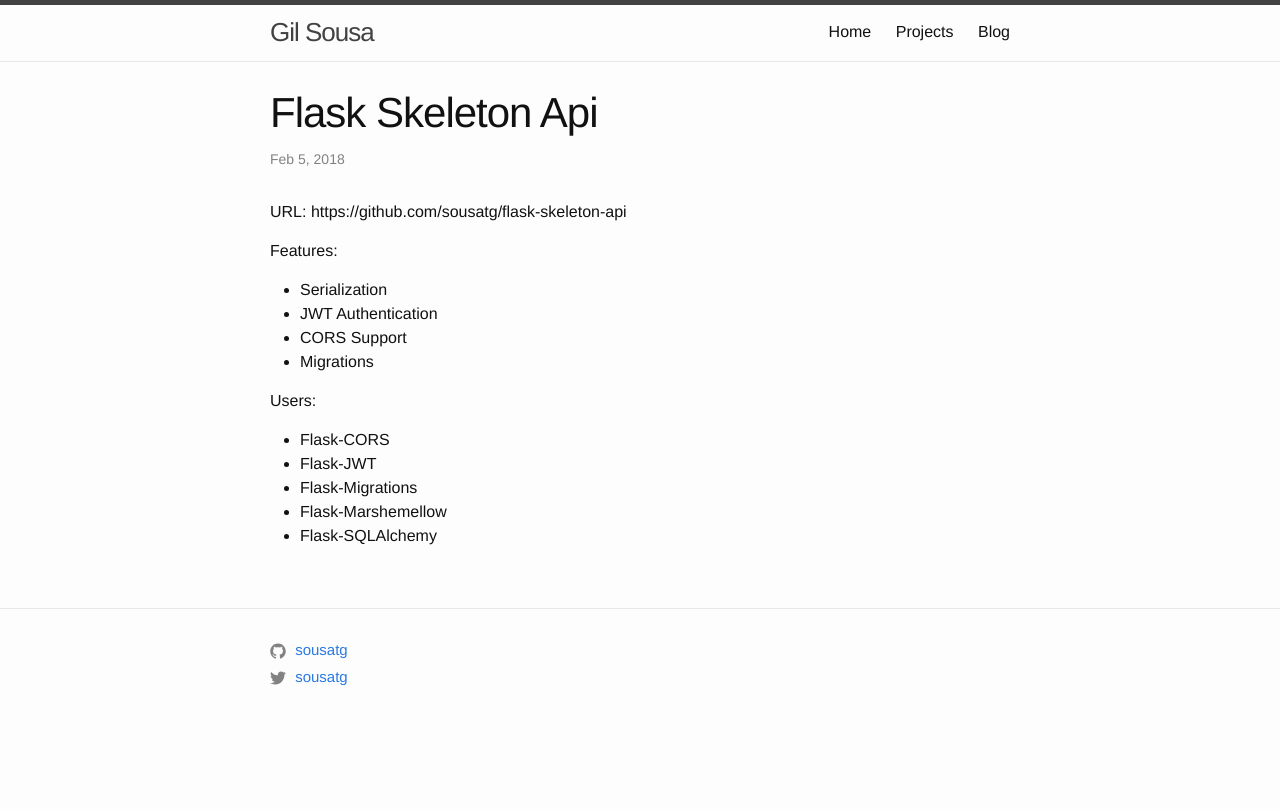
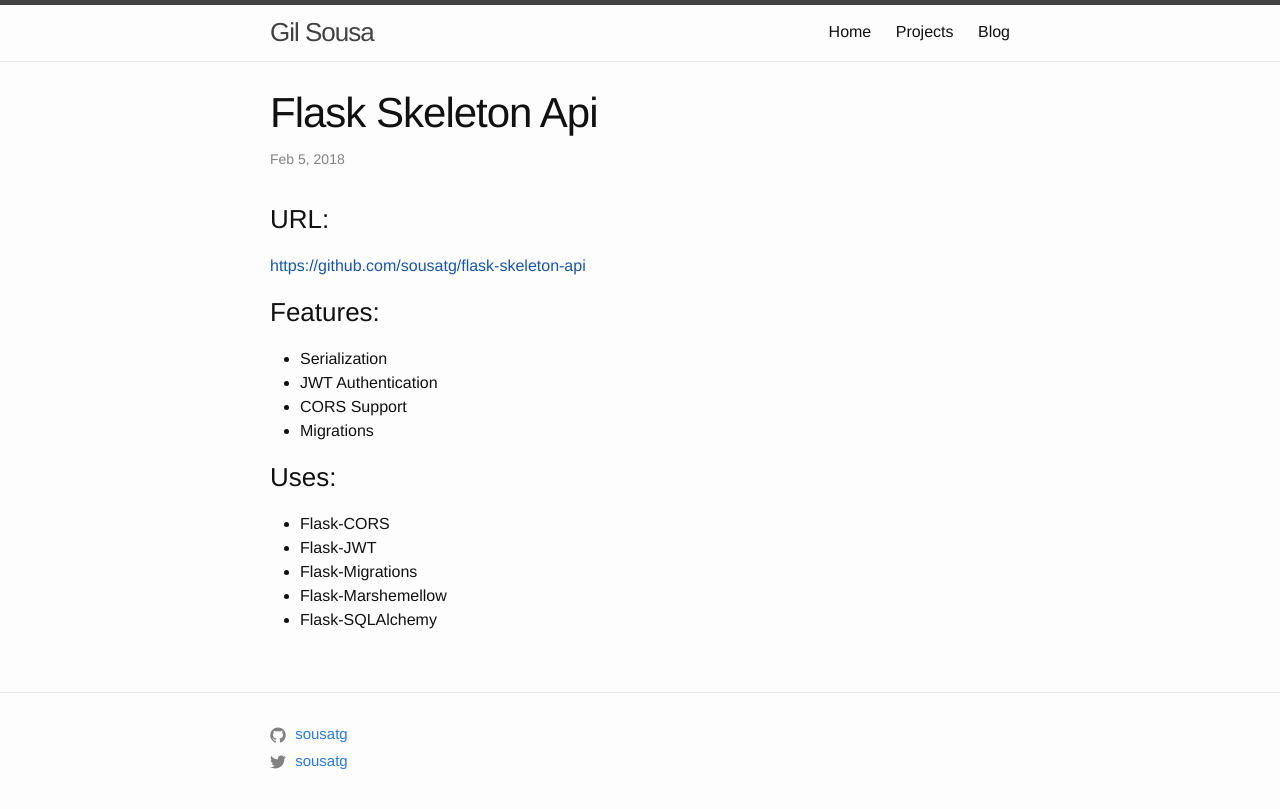
Before and after one commit to sousatg/sousatg.github.io, a Jekyll site: the page built from _projects/2018-02-05-flask-skeleton-api.md, in a window 1280 px wide. Shown: the top 809 px of the page. Built offline with Jekyll 4.4.1, drawn with Linux system fonts in a browser that asks for light colours.

Commit message:
Fix links

```diff
--- a/_projects/2018-02-05-flask-skeleton-api.md
+++ b/_projects/2018-02-05-flask-skeleton-api.md
@@ -3,15 +3,16 @@ layout: post
 summary: A skelleton to bootstrap the creation of REST API's using Flask.
 ---
 
-URL: https://github.com/sousatg/flask-skeleton-api
+### URL:
+[https://github.com/sousatg/flask-skeleton-api]()
 
-Features:
+### Features:
 * Serialization
 * JWT Authentication
 * CORS Support
 * Migrations
 
-Users:
+### Uses:
 * Flask-CORS
 * Flask-JWT
 * Flask-Migrations
```
